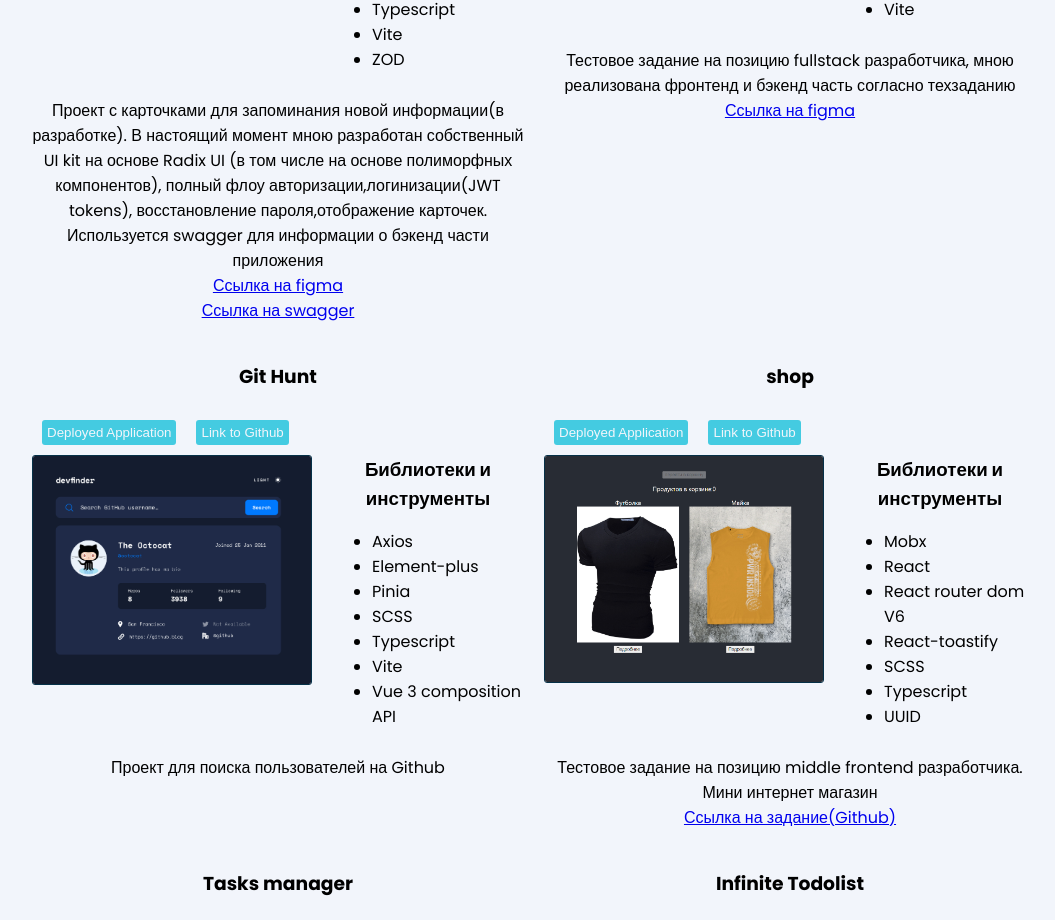
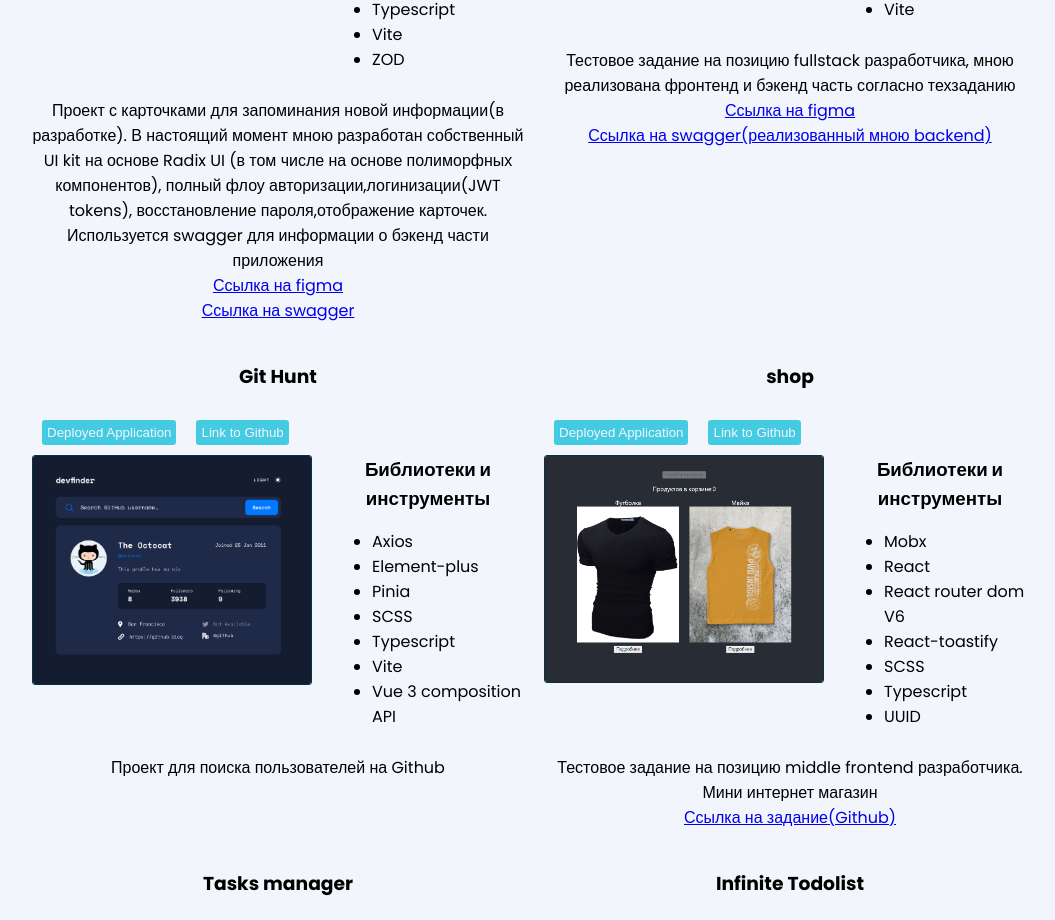
Before and after one commit to Vlad06091992/Portfolio, a React (Create React App) app: page / in a window 1280 px wide. Shown: the part 1597-2517 px from the top of the page, without its empty margins (106-1161 px from the left). Built offline with nearby package versions, Linux system fonts and the light colour scheme.

Commit message:
feat: swagger for test task(online shop)

```diff
--- a/src/components/Project/Project.js
+++ b/src/components/Project/Project.js
@@ -48,6 +48,7 @@ export const Project = (props) => {
             <div className={styles.description}>{props.description}</div>
             {props.figma && <div><a target={"_blank"} href={props.figma} rel="noreferrer">Ссылка на figma</a></div>}
             {props.swagger && <div><a target={"_blank"} href={props.swagger} rel="noreferrer">Ссылка на swagger</a></div>}
+            {props.mySwaggerLink && <div><a target={"_blank"} href={props.mySwaggerLink} rel="noreferrer">Ссылка на swagger(реализованный мною backend)</a></div>}
             {props.linkToApi && <div><a target={"_blank"} href={props.linkToApi} rel="noreferrer">Ссылка на API(backend)</a></div>}
             {props.linkToTask && <div><a target={"_blank"} href={props.linkToTask} rel="noreferrer">Ссылка на задание(Github)</a></div>}
         </div>
--- a/src/components/Projects/Projects.jsx
+++ b/src/components/Projects/Projects.jsx
@@ -35,6 +35,7 @@ const projects = [
         linkFrontend: 'https://github.com/Vlad06091992/online-shop-test-client',
         linkBackend: 'https://github.com/Vlad06091992/online-shop-test-server',
         linkToDeploy: 'https://online-shop-test-client.vercel.app/',
+        mySwaggerLink:'https://online-shop-test-server-abwvp52ce-vlad06091992.vercel.app/docs',
         description: `Тестовое задание на позицию fullstack разработчика, мною реализована фронтенд и бэкенд часть согласно техзаданию`,
         figma: "https://www.figma.com/file/oWzPN2t2g0lmUG1jyTdYxL/%D0%A2%D0%B5%D1%81%D1%82%D0%BE%D0%B2%D0%BE%D0%B5-%D0%B7%D0%B0%D0%B4%D0%B0%D0%BD%D0%B8%D0%B5-%2F-Fullstack-Web-Developer?node-id=0%3A1&mode=dev",
         technologies: ["Localstorage", "Typescript", "React", "Mobx", "Tailwind CSS", "Axios", "React router dom V6", "Express(Backend)", "Vite", "SCSS", "Cors(Backend)"],
```
